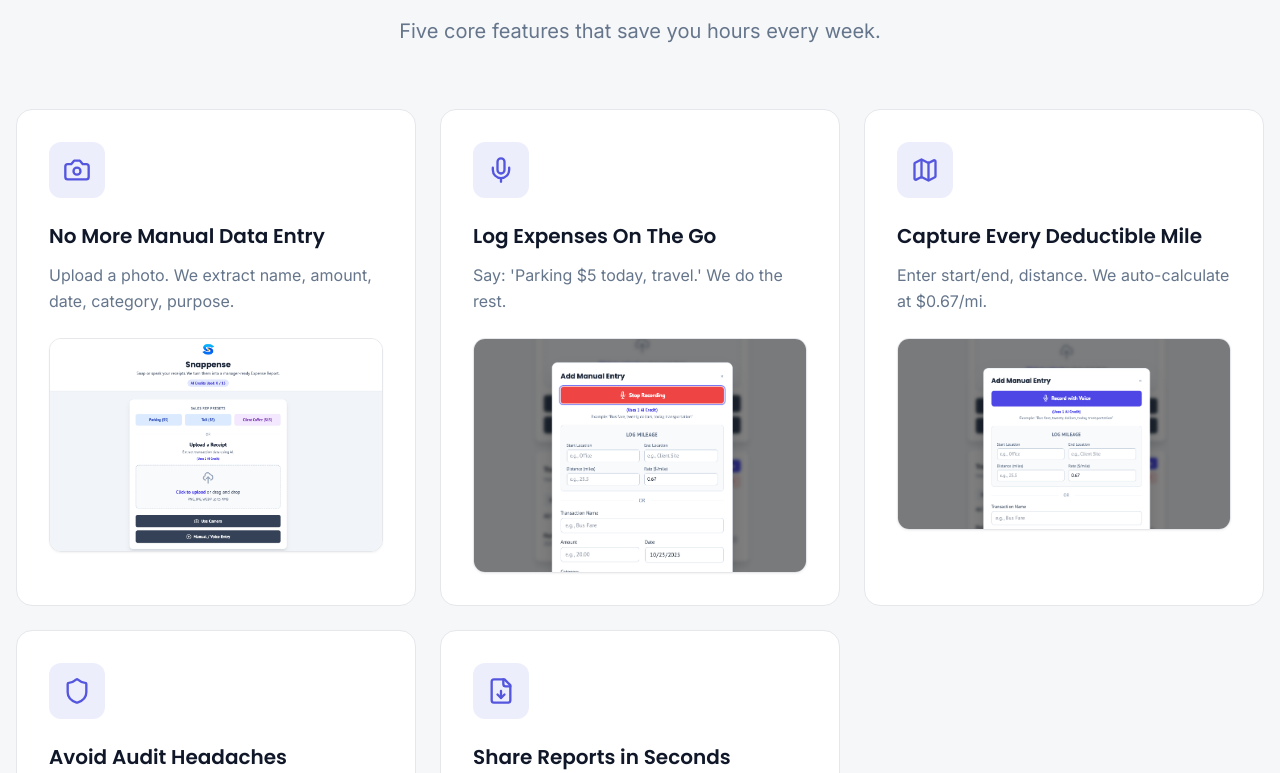
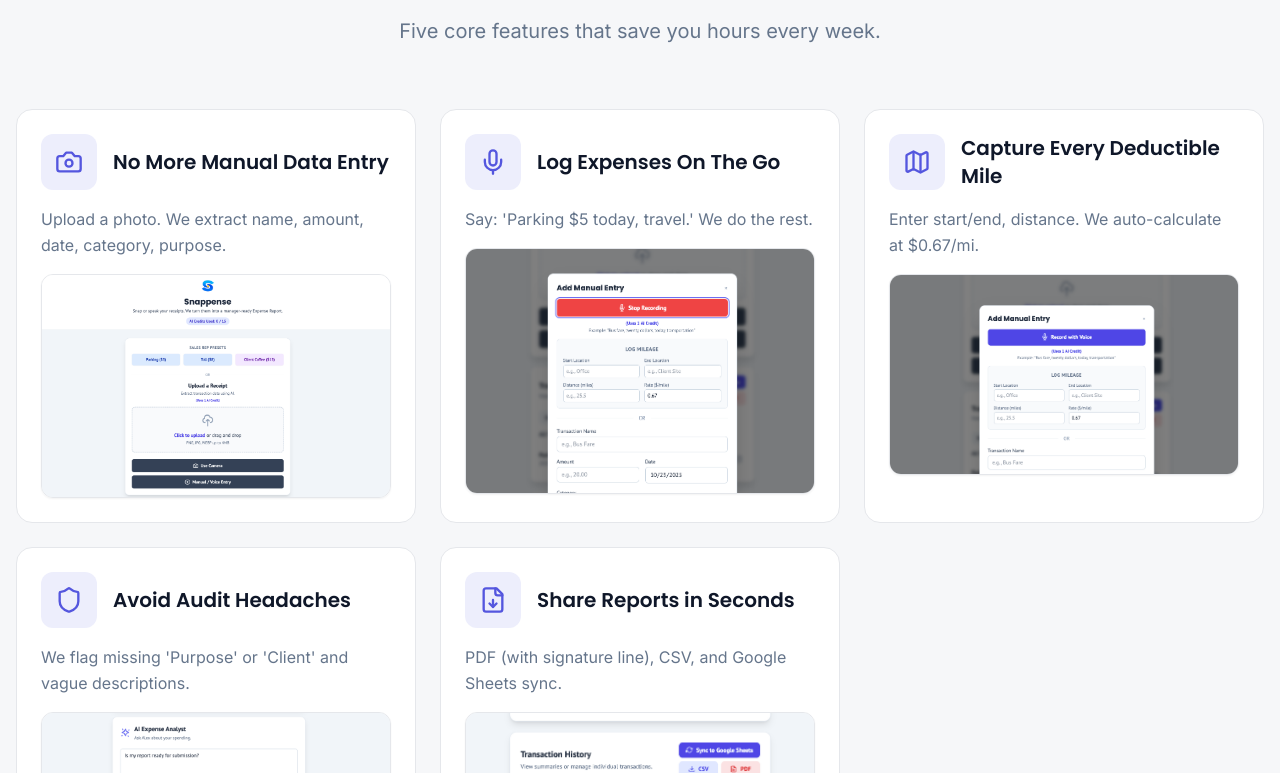
Before and after one commit to gimpdrinks/snappense-conquer, a React (Vite) app: page / in a window 1280 px wide. Shown: the part 1747-2520 px from the top of the page. Built offline with nearby package versions, Linux system fonts and the light colour scheme; the HTML template or start-up script is replaced by a standard one.

Commit message:
Refactor: Place icon beside title

```diff
--- a/src/components/FeaturesGrid.tsx
+++ b/src/components/FeaturesGrid.tsx
@@ -61,15 +61,17 @@ const FeaturesGrid = () => {
             return (
               <div
                 key={index}
-                className="group p-8 rounded-2xl border border-border bg-card hover:border-primary/50 hover:shadow-xl transition-all duration-300 hover:-translate-y-1"
+                className="group p-6 rounded-2xl border border-border bg-card hover:border-primary/50 hover:shadow-xl transition-all duration-300 hover:-translate-y-1"
               >
-                <div className="w-14 h-14 rounded-xl bg-primary/10 flex items-center justify-center mb-6 group-hover:bg-primary/20 group-hover:scale-110 transition-all">
-                  <Icon className="w-7 h-7 text-primary" />
+                <div className="flex items-center gap-4 mb-4">
+                  <div className="w-14 h-14 rounded-xl bg-primary/10 flex items-center justify-center group-hover:bg-primary/20 group-hover:scale-110 transition-all flex-shrink-0">
+                    <Icon className="w-7 h-7 text-primary" />
+                  </div>
+                  <h3 className="font-heading text-xl font-semibold text-foreground">
+                    {feature.title}
+                  </h3>
                 </div>
-                <h3 className="font-heading text-xl font-semibold text-foreground mb-3">
-                  {feature.title}
-                </h3>
-                <p className="text-muted-foreground leading-relaxed mb-6">
+                <p className="text-muted-foreground leading-relaxed mb-4">
                   {feature.description}
                 </p>
                 {/* Feature screenshot - clickable */}
```
